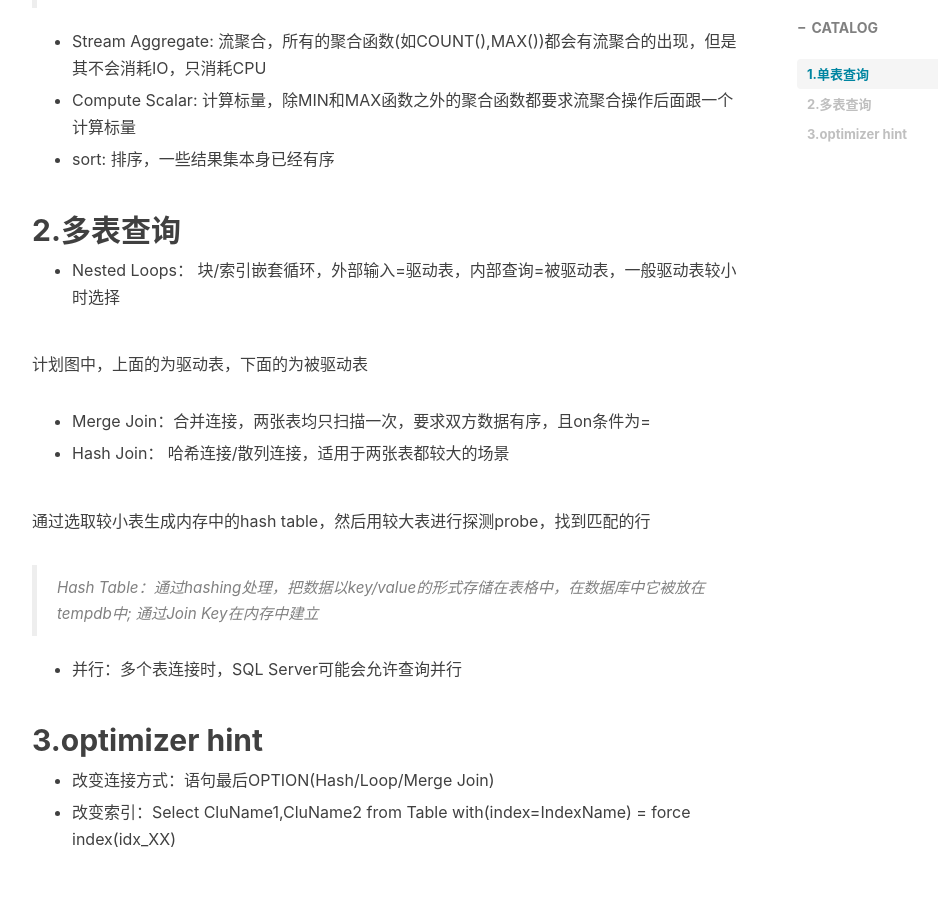
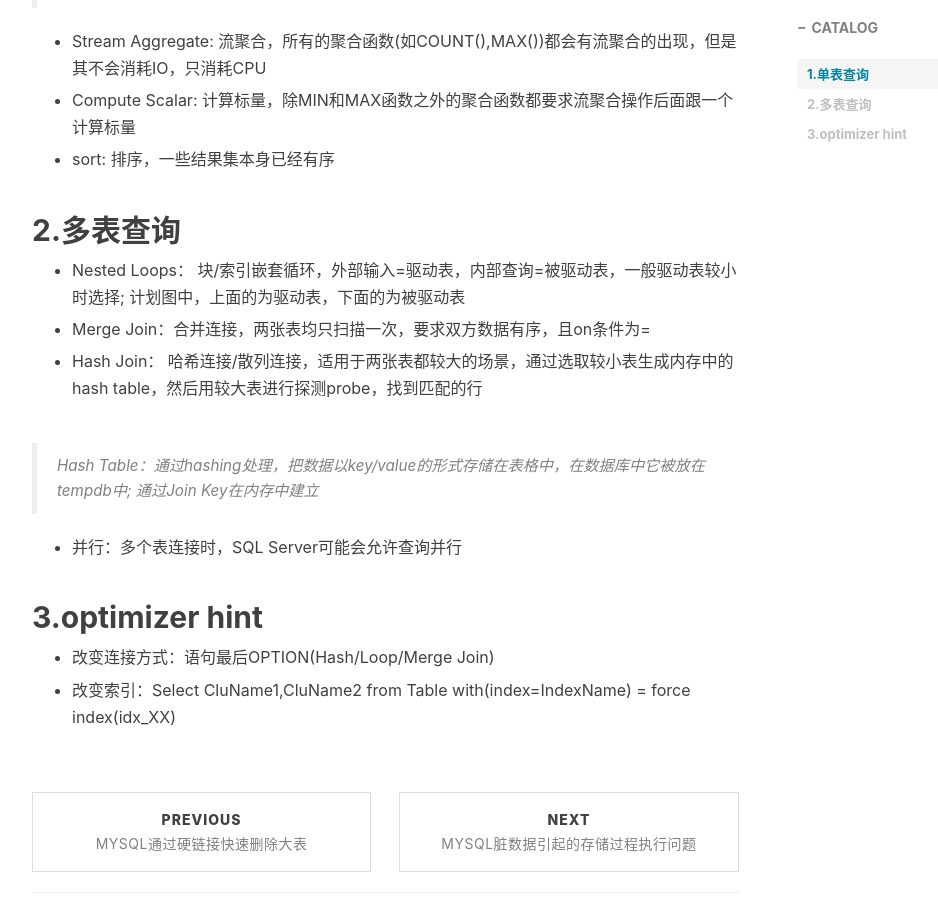
Before and after one commit to blackwizzard-1987/blackwizzard-1987.github.io, a Jekyll site: the page built from _posts/2020-05-20-SQL Server执行计划小结.md, in a window 1280 px wide and 900 px high, scrolled down 996 px. Shown: the whole window, without its empty margins (233-1171 px from the left). Built offline with Jekyll 4.4.1, drawn with Linux system fonts in a browser that asks for light colours; nearby versions of some CDN libraries; comment, search, counter and statistics services are not loaded.

```diff
--- a/_posts/2020-05-20-SQL Server执行计划小结.md
+++ b/_posts/2020-05-20-SQL Server执行计划小结.md
@@ -38,15 +38,11 @@ tags:
 
 ## 2.多表查询
 
-- Nested Loops： 块/索引嵌套循环，外部输入=驱动表，内部查询=被驱动表，一般驱动表较小时选择
-
-计划图中，上面的为驱动表，下面的为被驱动表
+- Nested Loops： 块/索引嵌套循环，外部输入=驱动表，内部查询=被驱动表，一般驱动表较小时选择; 计划图中，上面的为驱动表，下面的为被驱动表
 
 - Merge Join：合并连接，两张表均只扫描一次，要求双方数据有序，且on条件为=
 
-- Hash Join： 哈希连接/散列连接，适用于两张表都较大的场景
-
-通过选取较小表生成内存中的hash table，然后用较大表进行探测probe，找到匹配的行
+- Hash Join： 哈希连接/散列连接，适用于两张表都较大的场景，通过选取较小表生成内存中的hash table，然后用较大表进行探测probe，找到匹配的行
 
 > Hash Table：通过hashing处理，把数据以key/value的形式存储在表格中，在数据库中它被放在tempdb中; 通过Join Key在内存中建立
 
```
